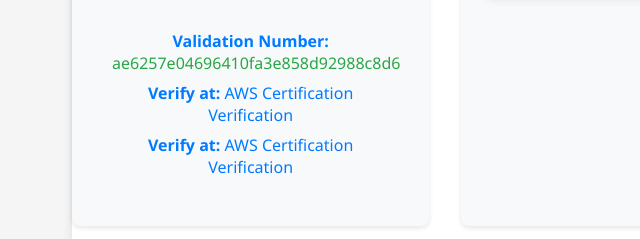
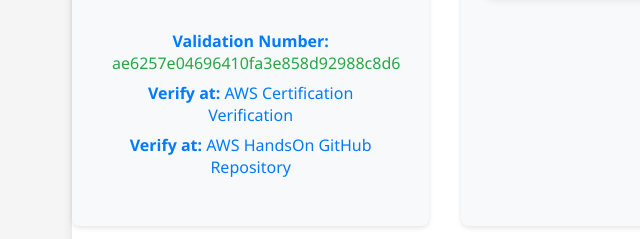
Before and after one commit to Manii707/Portfolio, a plain HTML site: page index.html in a window 1280 px wide. Shown: the part 1421-1660 px from the top of the page, 0-640 px from the left. Drawn offline with Linux system fonts and the light colour scheme; files whose address does not match are found by name.

Commit message:
Update index.html

```diff
--- a/index.html
+++ b/index.html
@@ -64,7 +64,7 @@
                     <div class="certification-validation">
                         <p><strong>Validation Number:</strong> <span class="validation-number">ae6257e04696410fa3e858d92988c8d6</span></p>
                         <p><strong>Verify at:</strong> <a href="https://aws.amazon.com/verification" target="_blank" class="validation-link">AWS Certification Verification</a></p>
-                    <p><strong>Verify at:</strong> <a href="https://aws.amazon.com/verification" target="_blank" class="validation-link">AWS Certification Verification</a></p>
+                    <p><strong>Verify at:</strong> <a href="https://github.com/Manii707/AWS-HandsOn" target="_blank" class="validation-link">AWS HandsOn GitHub Repository</a></p>
                     </div>
                 </div>
                 <div class="certification-item">
```
